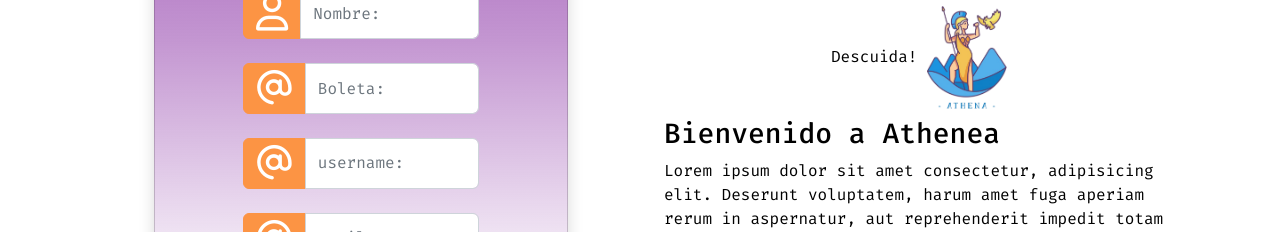
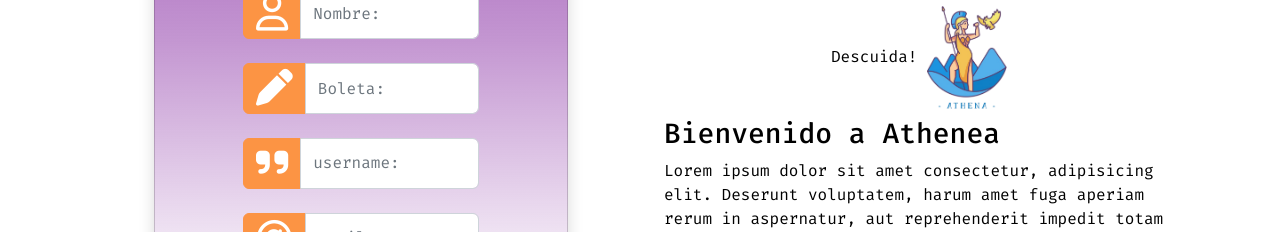
Before and after one commit to ThunderGer23/vite-front, a React (Vite) app: page /register in a window 1280 px wide. Shown: the part 309-541 px from the top of the page. Built offline with nearby package versions, Linux system fonts and the light colour scheme.

Commit message:
icons register

```diff
--- a/src/components/Register/Register.jsx
+++ b/src/components/Register/Register.jsx
@@ -18,11 +18,11 @@ function Register() {
                                                         <input type           = "text" class="form-control" placeholder="Nombre:" aria-label="Nombre" aria-describedby="basic-addon1" />
                                                     </div>
                                                     <div className            = "input-group mb-4">
-                                                        <span className       = "input-group-text" id="basic-addon2"><i className="fa-regular fa-at" style={{color:'white'}}></i></span>
+                                                        <span className       = "input-group-text" id="basic-addon2"><i className="fa-solid fa-pen" style={{color:'white'}}></i></span>
                                                         <input type           = "text" class="form-control" placeholder="Boleta:" aria-label="Boleta" aria-describedby="basic-addon2" />
                                                     </div>
                                                     <div className            = "input-group mb-4">
-                                                        <span className       = "input-group-text" id="basic-addon3"><i className="fa-regular fa-at" style={{color:'white'}}></i></span>
+                                                        <span className       = "input-group-text" id="basic-addon3"><i className="fa-solid fa-quote-right" style={{color:'white'}}></i></span>
                                                         <input type           = "text" class="form-control" placeholder="username:" aria-label="username" aria-describedby="basic-addon3" />
                                                     </div>
                                                     <div className            = "input-group mb-4">
```
